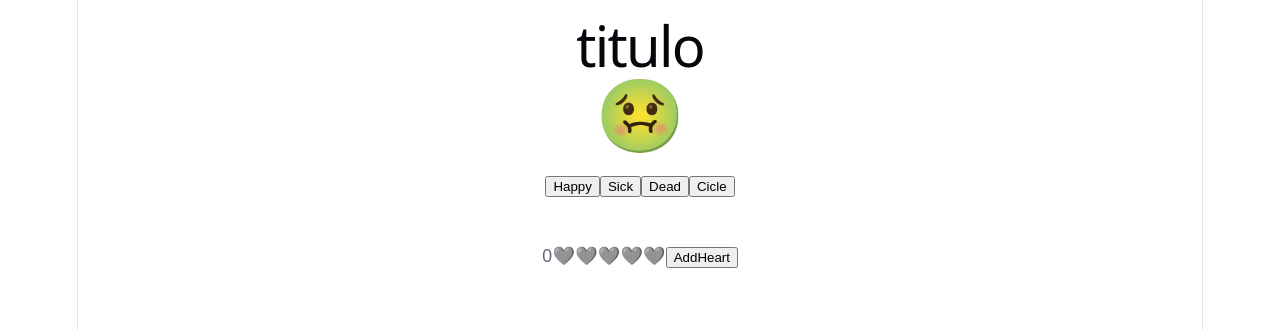
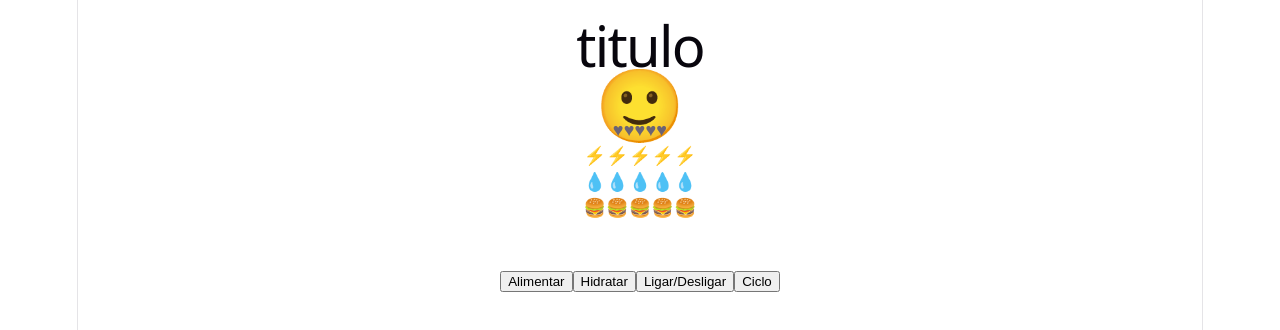
Before and after one commit to ufjf-dcc207/ufjf-dcc207-2026-3-a-atv06-joaocarloshallak, a React (Vite) app: page / in a window 1280 px wide. Shown: the top 330 px of the page. Built offline with nearby package versions, Linux system fonts and the light colour scheme.

Commit message:
botoes ainda nao funcionando

```diff
--- a/src/Atributo.tsx
+++ b/src/Atributo.tsx
@@ -1,20 +1,25 @@
 import { useState } from "react";
 import "./Atributo.css";
 
-export default function Atributo() {
-    const [valor, setValor] = useState<number>(0);
-    let vermelhos = "";
-    for(let i =0; i<= 5; i++){
-        if (i <= valor){
-            vermelhos += "🟥" ;
-        }
-    }
+type AtributoProps = {
+  icone: string;
+  valor: number;
+}
+
+
+export default function Atributo({icone, valor} : AtributoProps){
   return (
+
     <div className="atributo">
-      {valor}
-      <button onClick={() => {
-        setValor(valor === 5 ? 0 : valor + 1);
-      }}>Incrementar</button>
+      <span className="ativo">{icone.repeat(valor)}</span>
+      <span className="inativo">{icone.repeat(5 - valor)}</span>
     </div>
-  );
+
+  )
+
+
+
+
+
+
 }
--- a/src/Emoji.css
+++ b/src/Emoji.css
@@ -5,3 +5,9 @@
 button{
     margin: 50px 0 0 0;
 }
+
+.face {
+    font-size: 4em;
+    display: grid;
+    place-content: center;
+}
--- a/src/Emoji.tsx
+++ b/src/Emoji.tsx
@@ -1,6 +1,7 @@
 import { useState } from 'react';
 import './Emoji.css'
 import LifeBar from './LifeBar';
+import Atributo from './Atributo';
 
 type EMOJI_KEYS = "happy" | "sick" | "dead";
 const EMOJI_MAP = new Map<EMOJI_KEYS, string>([
@@ -11,51 +12,48 @@ const EMOJI_MAP = new Map<EMOJI_KEYS, string>([
 
 
 
+
+
 export default function Emoji(){
-    const [status, setStatus] = useState<EMOJI_KEYS>('sick')
-    function happyClick(){
-        console.log("Status: " + status);
-        setStatus("happy");
-        console.log("Status: " + status);
+  const [situacao, setSituacao] = useState<EMOJI_KEYS>('happy');
+  const [saude, setSaude] = useState<number>(4);
+  const [energia, setEnergia] = useState<number>(3);
+  const [agua, setAgua] = useState<number>(2);
+  const [comida, setComida] = useState<number>(1);
+
+
+
+
+    function Alimentar(){
+      setComida((Math.min(5, comida + 1)));
+
     }
-    function sickClick(){
-        console.log("Status: " + status);
-        setStatus("sick");
-        console.log("Status: " + status);
+    function Hidratar(){
+      setAgua((Math.min(5, agua + 1)));
     }
-    function deadClick(){
-        console.log("Status: " + status);
-        setStatus("dead");
-        console.log("Status: " + status);
+    function LigarDesligar(){
     }
-    function cicleClick(){
-        switch (status){
-            case "dead":
-                setStatus("happy");
-                break;
-            case "happy":
-                setStatus("sick");
-                break;
-            case "sick":
-                setStatus("dead");
-                break;
-            default:
-                setStatus("happy");
-        }
+    function Ciclo(){
     }
     return (
         <>
-            <div className="emoji">
-                {EMOJI_MAP.get(status)||"😶"}
+            <div className="face">
+                {EMOJI_MAP.get(situacao) || "😶"}
+            </div>
+            <div className="atributos">
+            <Atributo icone="♥" valor={saude}></Atributo>
+            <Atributo icone="⚡" valor={energia}></Atributo>
+            <Atributo icone="💧" valor={agua}></Atributo>
+            <Atributo icone="🍔" valor={comida}></Atributo>
+            </div>
+            <div className = "acoes">
+                <button onClick={Alimentar}>Alimentar</button>
+                <button onClick={Hidratar}>Hidratar</button>
+                <button onClick={LigarDesligar}>Ligar/Desligar</button>
+                <button onClick={Ciclo}>Ciclo</button>
             </div>
 
-            <div className = "acoes">
-                <button onClick={happyClick}>Happy</button>
-                <button onClick={sickClick}>Sick</button>
-                <button onClick={deadClick}>Dead</button>
-                <button onClick={cicleClick}>Cicle</button>
-            </div>
-            <LifeBar></LifeBar>
+
         </>
     )
 
```
